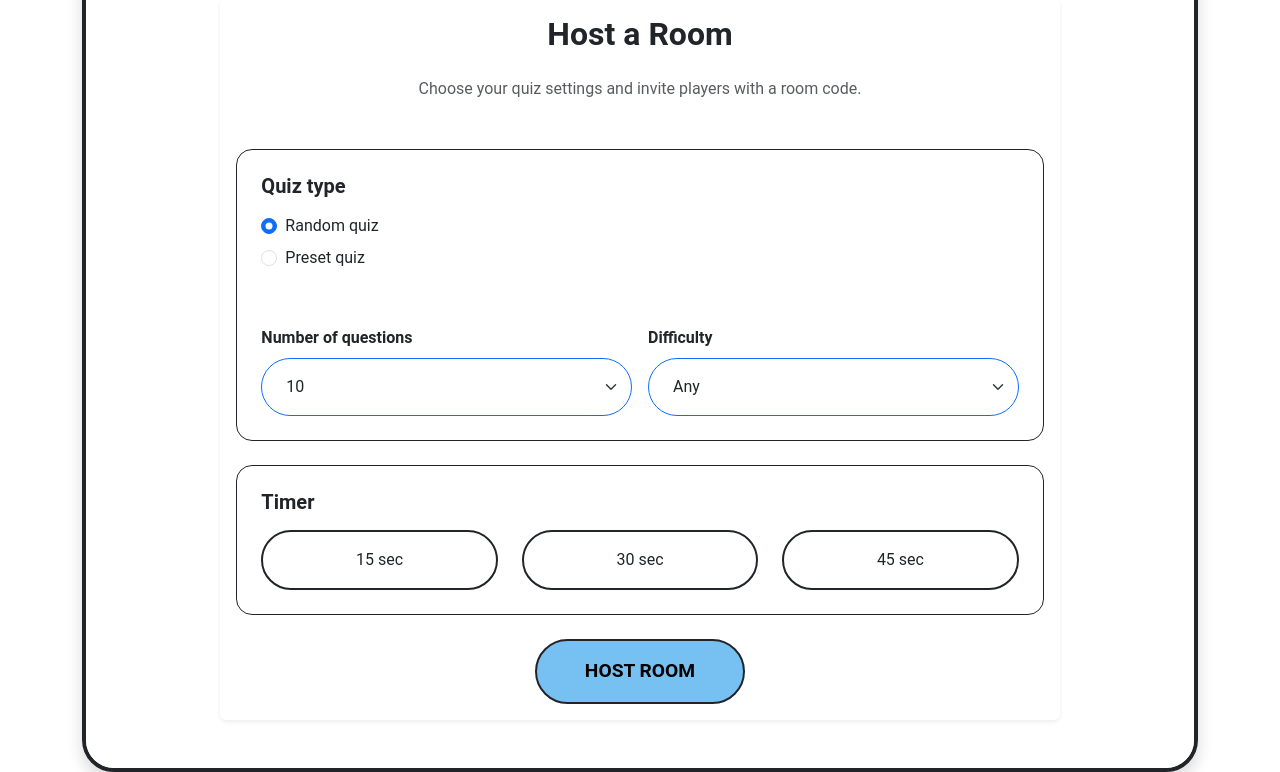
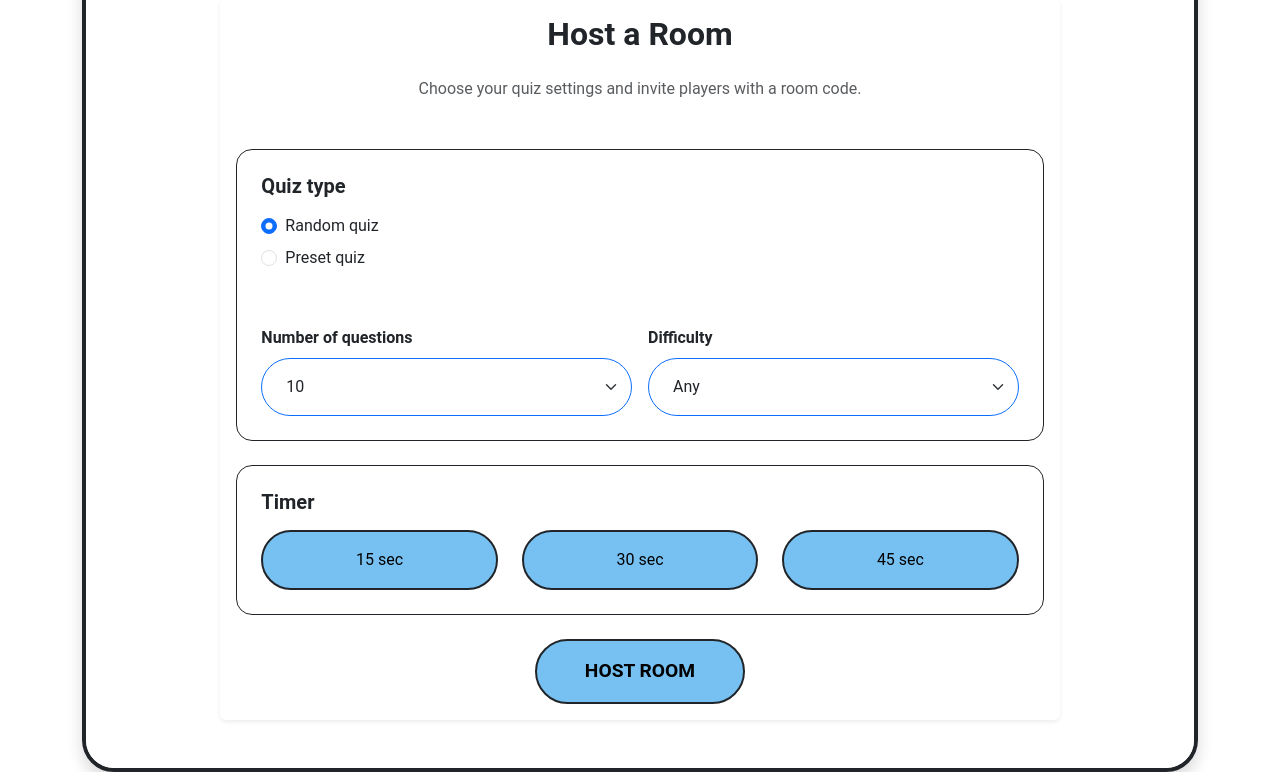
Before and after one commit to prawny1103/cits3403-project, a Flask app: page /createRoom in a window 1280 px wide. Shown: the part 209-981 px from the top of the page. Run offline with Flask 3, Linux system fonts and the light colour scheme.

Commit message:
Added styling for selecting timer buttons

```diff
--- a/app/static/css/styles.css
+++ b/app/static/css/styles.css
@@ -341,6 +341,18 @@ header span {
     background-color: red !important;
 }
 
+/* Timer button styles */
+.timer-btn {
+    background-color: #77c1f2;
+    color: black;
+}
+
+.timer-btn.selected {
+    background-color: #1f4a7d;
+    color: white;
+}
+
+
 /* Login alert styles */
 #login-alert {
     opacity: 0;
```
